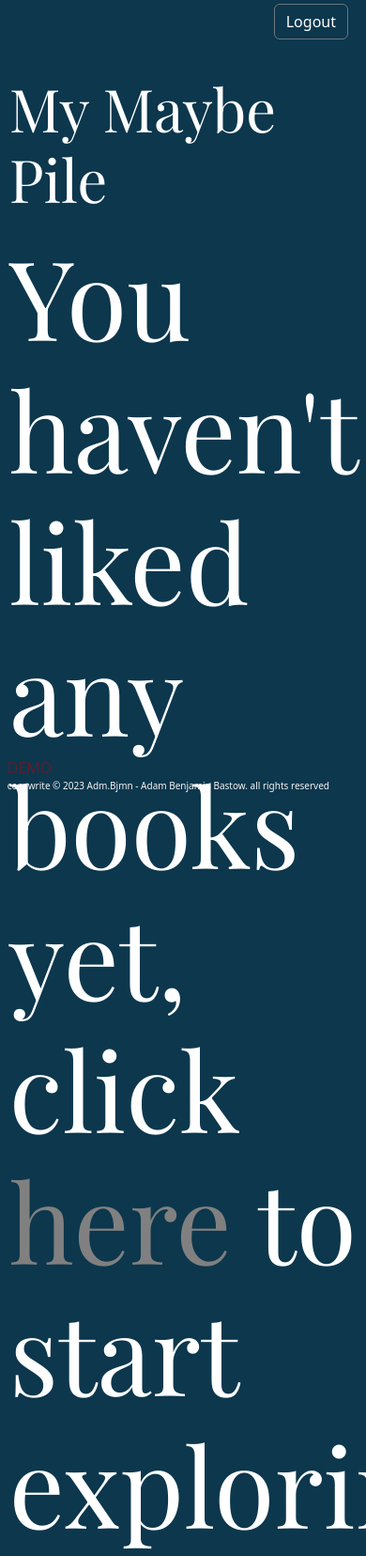
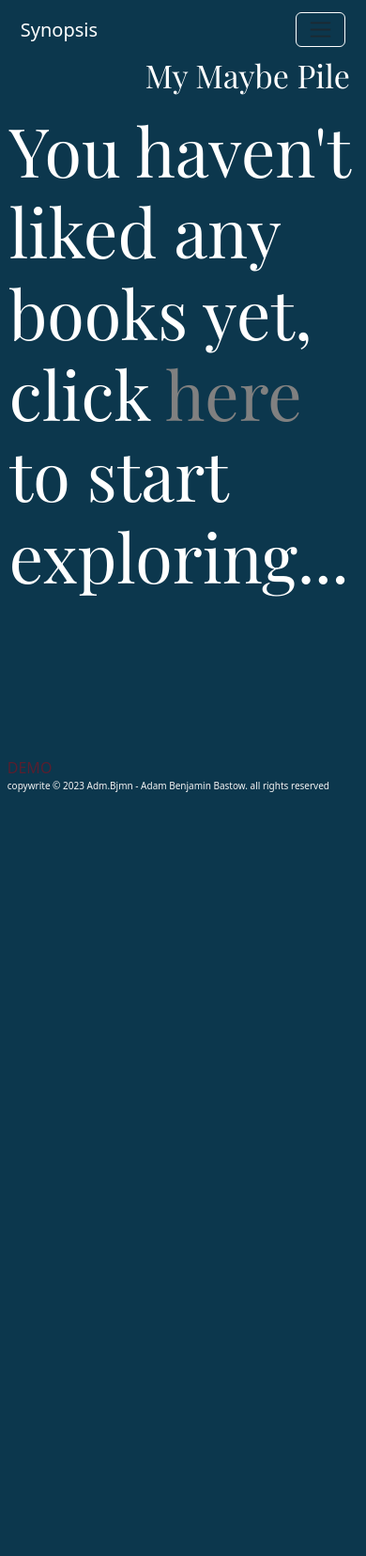
Before and after one commit to adm-bjmn/synopsis, a Django app: page /my_books in a window 390 px wide; the page is wider, and only the part inside the window is pictured. Shown: that part at 94% size. After the commit the page ends 843 px from the top of that part, so only its background shows below. Run offline with Django 4.2, Linux system fonts and the light colour scheme; the visitor is signed in with stand-in values (Sample User, id 1); data that the repository does not hold is empty; some libraries are stand-ins or nearby versions.

Commit message:
responsive behaviour

```diff
--- a/book_site/config/static/css/main.css
+++ b/book_site/config/static/css/main.css
@@ -27,27 +27,27 @@ body {
 }
 
 h1 {
-    font-size: 330px;
+    font-size: 210px;
 }
 
 h2 {
-    font-size: 145px;
+    font-size: 135px;
 }
 
 h3 {
-    font-size: 117px;
+    font-size: 135px;
 }
 
 h4 {
-    font-size: 63px;
+    font-size: 65px;
 }
 
 h5 {
-    font-size: 45px;
+    font-size: 48px;
 }
 
 h6 {
-    font-size: 27px;
+    font-size: 35px;
 }
 
 h1,
@@ -60,6 +60,33 @@ strong {
     font-family: var(--main_font);
     color: var(--main_text_color);
     font-weight: 500;
+}
+
+@media screen and (max-width: 700px) {
+    h1 {
+        font-size: 130px;
+    }
+
+    h2 {
+        font-size: 90px;
+    }
+
+    h3 {
+        font-size: 72px;
+    }
+
+    h4 {
+        font-size: 34px;
+    }
+
+    h5 {
+        font-size: 24px;
+    }
+
+    h6 {
+        font-size: 17px;
+    }
+
 }
 
 em {
@@ -177,6 +204,16 @@ strong {
     color: #285e8e;
 }
 
+.navbar {
+    background-color: #0C374D !important;
+}
+
+
+
+.navbar-toggler {
+    border-color: white;
+}
+
 
 .home-section {
     width: 80%;
@@ -268,6 +305,12 @@ strong {
     flex-direction: row;
     margin: 2%;
 
+}
+
+@media screen and (max-width: 600px) {
+    .synopsis-info {
+        flex-direction: column;
+    }
 }
 
 .synopsis-image {
@@ -385,13 +428,24 @@ strong {
 
 .my-books-info-outer {
     display: flex;
+    flex-direction: column;
+}
+
+.book-info-header {
+    display: flex;
     flex-direction: row;
+}
+
+@media screen and (max-width: 600px) {
+    .book-info-header {
+        flex-direction: column;
+    }
+
 }
 
 .book-info-text {
     margin: 2%;
     width: auto;
-
 }
 
 
@@ -468,11 +522,11 @@ strong {
     font-family: var(--main_font);
 }
 
-#no-button {
+.no-button {
     width: 150px;
 }
 
-#heart-button {
+.heart-button {
     width: 150px;
 }
 
@@ -483,3 +537,35 @@ strong {
 #ins-heart {
     width: 80px;
 }
+
+
+@media screen and (max-width: 600px) {
+    .no-button {
+        width: 100px;
+    }
+
+    .heart-button {
+        width: 100px;
+    }
+}
+
+@media (max-width: 600px) {
+    .navbar-expand-lg .navbar-collapse {
+        display: none;
+    }
+
+    .navbar-expand-lg .navbar-toggler {
+        display: block;
+    }
+
+    .navbar-expand-lg .navbar-nav .nav-link {
+        color: white;
+    }
+
+    .navbar-expand-lg .navbar-nav {
+        background-color: #0C374D;
+        padding-top: 1rem;
+        padding-bottom: 1rem;
+    }
+
+}
--- a/book_site/config/templates/base.html
+++ b/book_site/config/templates/base.html
@@ -20,6 +20,7 @@
     <link href="{% static 'css/main.css'%}" rel="stylesheet" text="text/css" />
     <title>Synopsis {% block title %} {% endblock title %}</title>
     <meta name="author" content="Adm.Bjmn" />
+    <meta name="viewport" content="width=device-width, initial-scale=1">
   </head>
   <body>
     <!--
@@ -32,11 +33,6 @@
           <!-- If use user is auth change to logout -->
           <div>
             {% if user.is_authenticated %}
-            <a href="{% url 'logout_user' %}"
-              ><button type="button" class="btn btn-outline-secondary">
-                Logout
-              </button></a
-            >
             {% else %}
             <a href="{% url 'login_user' %}"
               ><button type="button" class="btn btn-outline-secondary">
@@ -49,26 +45,19 @@
 
         <!-- === NAV BAR === -->
         {% if user.is_authenticated %}
-        <div class="nav-wrapper">
-          <nav class="navbar navbar-expand-lg bg-body-transparent">
+        <nav class="navbar navbar-expand-lg navbar-light bg-light">
           <div class="container-fluid">
-              <div class="collapse navbar-collapse" id="navbarNavDropdown">
-                <ul class="navbar-nav">
-                  <li class="nav-item">
-                    <a class="nav-link" href="{% url 'dashboard' %}">Synopsis</a>
-                  </li>
-                  <!--
-              <li class="nav-item">
-                <a class="nav-link" href="#">Synopsis</a>
-              </li>
-              -->
-                  <li class="nav-item">
-                    <a style='color:gray;'  class="nav-link" href="{% url 'my_books' %}">The Maybe Pile</a>
+            <a class="navbar-brand" href="{% url 'dashboard' %}" style="color:white;">Synopsis</a>
+            <button class="navbar-toggler" type="button" data-bs-toggle="collapse" data-bs-target="#navbarNav" aria-controls="navbarNav" aria-expanded="false" aria-label="Toggle navigation">
+              <span class="navbar-toggler-icon"></span>
+            </button>
+            <div class="collapse navbar-collapse" id="navbarNav">
+              <ul class="navbar-nav" >
+                <li class="nav-item" >
+                  <a class="nav-link"  href="{% url 'my_books' %}"style='color:gray;' >The Maybe Pile</a>
                 </li>
                 <li class="nav-item">
-                    <a class="nav-link" href="{% url 'profile' user.id %}"
-                      >Account Info</a
-                    >
+                  <a class="nav-link" href="{% url 'profile' user.id %}">Account Info</a>
                 </li>
                 {% if request.user.is_staff %}
                   <li class="nav-item">
@@ -80,11 +69,13 @@
                     <a class="nav-link" href="{% url 'upload' %}">Update Database</a>
                   </li>
                 {% endif %}
+                <li class="nav-item">
+                  <a class="nav-link" href="{% url 'logout_user' %}">Logout</a>
+                </li>
               </ul>
             </div>
           </div>
         </nav>
-        </div>
         {% else %}
         {% endif %}
         {% if messages %}
@@ -125,5 +116,9 @@
       integrity="sha384-w76AqPfDkMBDXo30jS1Sgez6pr3x5MlQ1ZAGC+nuZB+EYdgRZgiwxhTBTkF7CXvN"
       crossorigin="anonymous"
     ></script>
+
+    <script src="https://code.jquery.com/jquery-3.6.0.min.js"></script>
+  <script src="https://stackpath.bootstrapcdn.com/bootstrap/5.0.0/js/bootstrap.bundle.min.js"></script>
+
   </body>
 </html>
--- a/book_site/config/templates/synopsis/my_books.html
+++ b/book_site/config/templates/synopsis/my_books.html
@@ -20,6 +20,7 @@
   {% for book in my_books %}
   <div class="my-books-book-wrapper">
     <div class='my-books-info-outer'>
+      <div class="book-info-header">
         <div class="book-info-text">
           <div class="book-info-text">
             <h4>{{book.title}}</h4>
@@ -27,16 +28,15 @@
           <div class="book-info-text">
             <h5>{{book.author}}</h5>
           </div>
-        <div class="book-info-text">
-          <h6>{{book.synopsis|slice:":250"}}...</h6>
-        </div>
         </div>
         <div class="book-image-wrapper">
-        <div class="book-image">
-          <img itemprop="image" id="scope_book_image" class="js-open-modal" data-modal-id="zoomModal"
+            <img itemprop="image" id="scope_book_image" class="book-image" data-modal-id="zoomModal"
               src="{{book.img_link}}" data-zoom-src="{{book.img_link}}" alt="{{book.title}}" onerror="imgError(this)"
               width="200" style="border-radius:15px;">
         </div>
+      </div>
+        <div class="book-info-text">
+          <h6>{{book.synopsis|slice:":250"}}...</h6>
         </div>
       </div>
       <div class='like-book'>
@@ -53,7 +53,9 @@
 
 
 
+
   <br />
+  <div style="padding:2%;">
     {% endfor%}
     {% else %}
     <h3>You haven't liked any books yet, click
@@ -63,5 +65,5 @@
     {% else %}
     <h3> Please Login to view this page...</h3>
     {% endif %}
-
+  </div>
   {% endblock content%}
```
Also changed, not shown: book_site/config/templates/synopsis/book_info.html (+13 -16 lines), book_site/config/templates/synopsis/synopsis.html (+4 -6 lines). Lines whose indentation alone changed are shown as unchanged.
